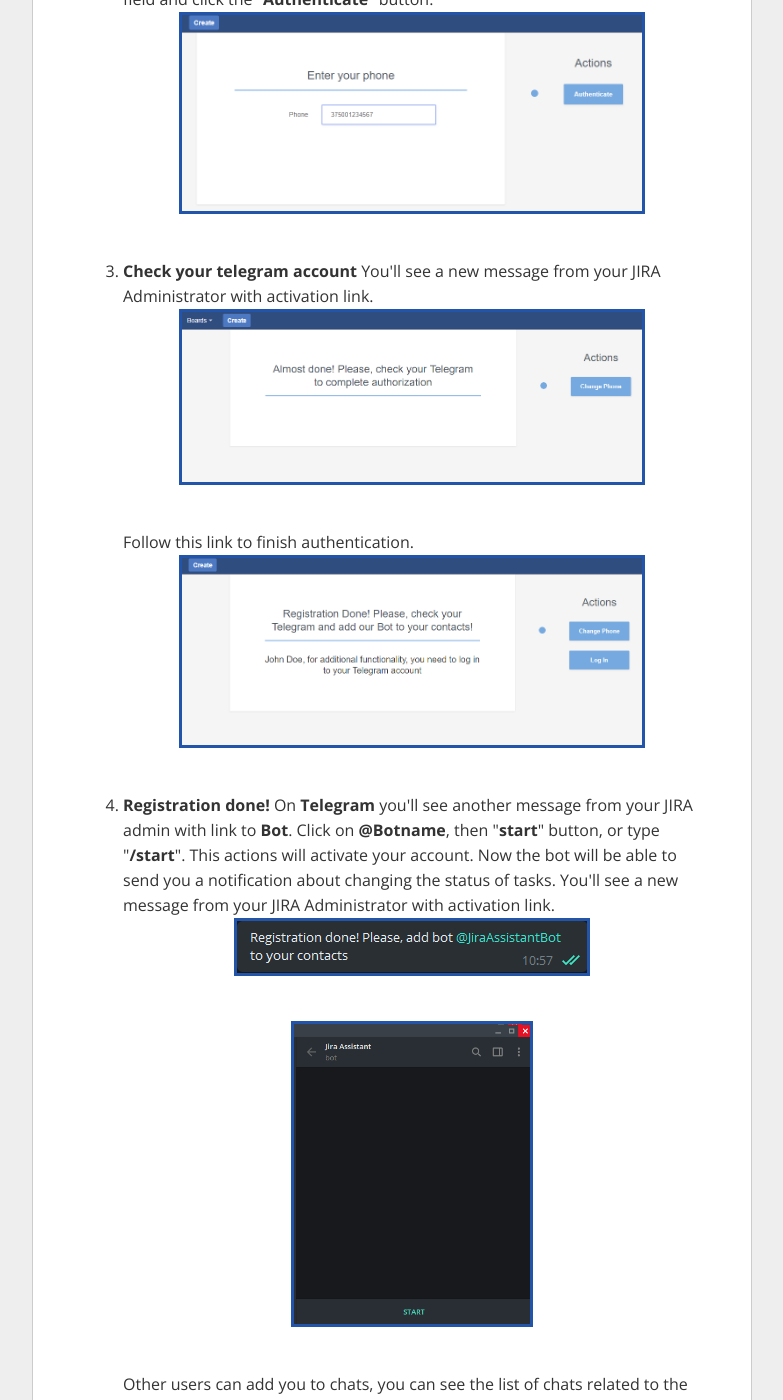
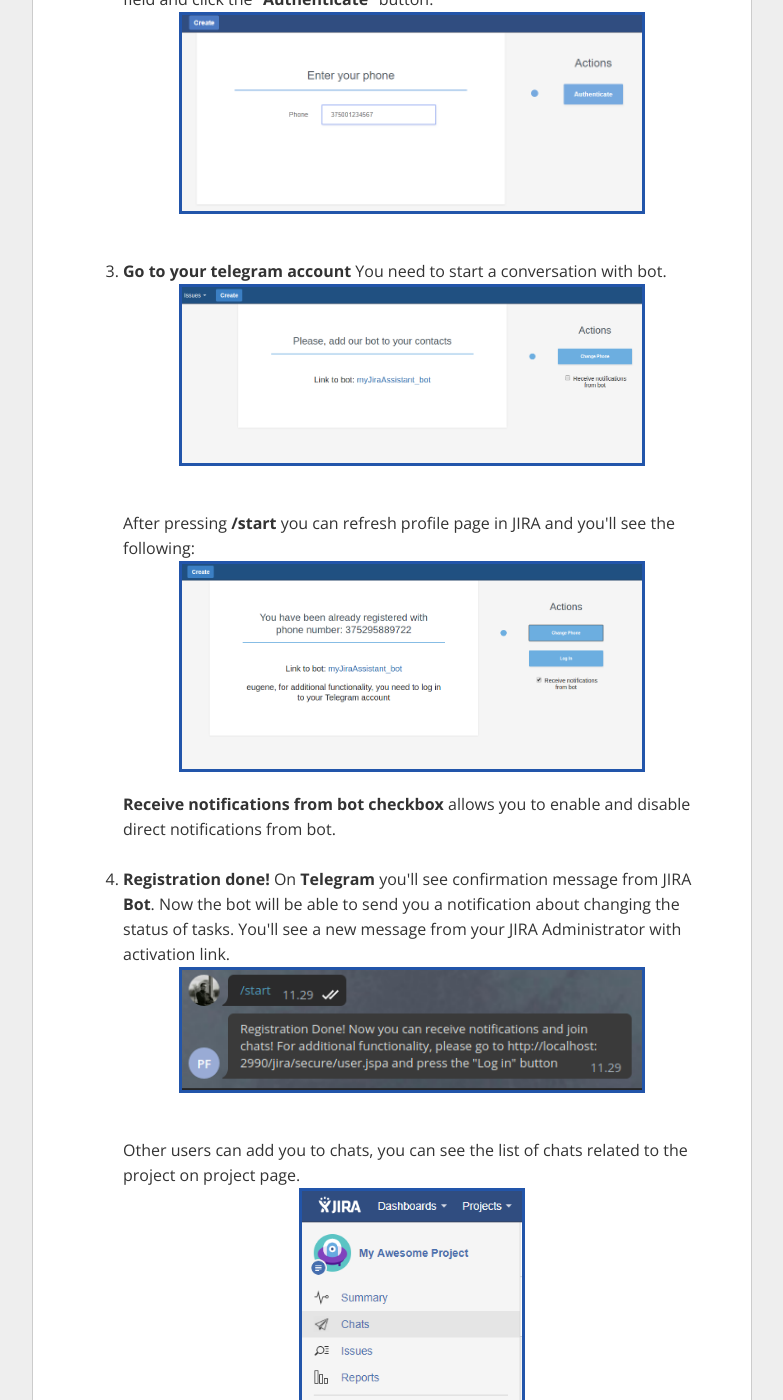
Before and after one commit to itransition-atlassian/itransition-atlassian.github.io, a Jekyll site: the page built from telegram/user-registration.html, in a window 1280 px wide and 1400 px high, scrolled down 903 px. Shown: the whole window, without its empty margins (248-1031 px from the left). Built offline with Jekyll 4.4.1, drawn with Linux system fonts in a browser that asks for light colours; nearby versions of some CDN libraries; some of the changed text lies outside the part shown.

Commit message:
update screenshots and documentation

```diff
--- a/_layouts/telegram-doc.html
+++ b/_layouts/telegram-doc.html
@@ -18,7 +18,7 @@
 
 <div class="container">
 
-    <header><h1><a href="/">Itransition LTD.</a></h1></header>
+    <header><h1><a href="/">Itransition Group</a></h1></header>
     <div class="navigation">
         <ul>
             <li><a href="/telegram/navigation.html"><span>Telegram Integration For Jira</span></a></li>
@@ -29,7 +29,7 @@
     </div>
 
     <footer>
-        <p>{{ site.time | date: '%Y' }}&nbsp;&nbsp;Itransition&nbsp;LTD.</p>
+        <p>{{ site.time | date: '%Y' }}&nbsp;&nbsp;Itransition&nbsp;Group</p>
     </footer>
 
 </div>
--- a/telegram/admin-guide.html
+++ b/telegram/admin-guide.html
@@ -41,6 +41,7 @@
         <br>
         Enter code from this message in the "<b>Code</b>" field. <b>Do not forward</b>
         this message or send this code by Telegram, otherwise it will be expired.
+        Also, if you enabled Two-Factor authentication in your Telegram account, you need to enter your password too.
         Press the "<b>Authenticate</b>" button.
         <br>
         <a href="#" onclick="return false;">
@@ -70,6 +71,10 @@
         <br>
         Press the "<b>Create bot</b>" button. If bot name and username are correct, you'll see page with telegram link
         to your bot.
+        Below you can see a set of checkboxes (Bot notifications options defaults), that allows you to set a default
+        value of <b>"Send notifications to this chat via bot"</b> checkbox in the create chat dialog.
+        <br>
+        <b>Receive notifications from bot</b> checkbox allows you to enable and disable direct notifications from bot.
         <br>
         <a href="#" onclick="return false;">
             <img onclick="makeFullScreen(this)" class="screenshot-small fullscreen"
--- a/telegram/bot-abilities.html
+++ b/telegram/bot-abilities.html
@@ -7,11 +7,10 @@
 Bot manages all chats created from Jira.
 <br>
 Bot checks recently added users, and,
-if they are registered in Telegram Integration, t
-hey can see this chat in the list in project menu.
+if they are registered in Telegram Integration, they can see this chat in the list in project menu.
 Otherwise bot posts in chat a warning message.
 <br>
-Bot sends notifications about changes in JIRA. Notification schema is the same as schema for emails.
+Bot can send notifications about changes in JIRA to you directly and to chats. Notification schema is the same as schema for emails.
 <br>
 List of events reported by the bot:
 <ul>
--- a/telegram/user-registration.html
+++ b/telegram/user-registration.html
@@ -34,8 +34,8 @@
         <br>
     </li>
     <li>
-        <b>Check your telegram account</b>
-        You'll see a new message from your JIRA Administrator with activation link.
+        <b>Go to your telegram account</b>
+        You need to start a conversation with bot.
         <br>
         <a href="#" onclick="return false;">
             <img onclick="makeFullScreen(this)" class="screenshot-small fullscreen"
@@ -43,20 +43,19 @@
                  src="../assets/img/screenshots/telegram/user-1-check-telegram.png"/>
         </a>
         <br>
-        Follow this link to finish authentication.
+        After pressing <b>/start</b> you can refresh profile page in JIRA and you'll see the following:
         <br>
         <a href="#" onclick="return false;">
             <img onclick="makeFullScreen(this)" class="screenshot-small fullscreen"
                  title="Click the image to open in full size"
                  src="../assets/img/screenshots/telegram/user-1-reg-succeed.png"/>
         </a>
+        <b>Receive notifications from bot checkbox</b> allows you to enable and disable direct notifications from bot.
+        <br>
         <br>
     </li>
     <li>
-        <b>Registration done!</b> On <b>Telegram</b> you'll see another message from your JIRA admin with link to
-        <b>Bot</b>.
-        Click on <b>@Botname</b>, then "<b>start</b>" button, or type "<b>/start</b>".
-        This actions will activate your account.
+        <b>Registration done!</b> On <b>Telegram</b> you'll see confirmation message from JIRA <b>Bot</b>.
         Now the bot will be able to send you a notification about changing the status of tasks.
         You'll see a new message from your JIRA Administrator with activation link.
         <br>
@@ -64,12 +63,6 @@
             <img onclick="makeFullScreen(this)" class="screenshot-small fullscreen"
                  title="Click the image to open in full size"
                  src="../assets/img/screenshots/telegram/user-1-add-bot-msg.png"/>
-        </a>
-        <br>
-        <a href="#" onclick="return false;">
-            <img onclick="makeFullScreen(this)" class="screenshot-small fullscreen"
-                 title="Click the image to open in full size"
-                 src="../assets/img/screenshots/telegram/user-1-bot-screen.png"/>
         </a>
         <br>
         Other users can add you to chats, you can see the list of chats related to the project on project page.
@@ -103,6 +96,7 @@
         </a>
         <br>
         Enter the code from this message in the "<b>Code</b>" field. <b>Do not forward</b> this message or send this code by Telegram, otherwise it will be expired.
+        Also, if you enabled Two-Factor authentication in your Telegram account, you need to enter your password too.
         Press the "<b>Check code</b>" button.
         <br>
         <a href="#" onclick="return false;">
```
Also changed, not shown: other parts of telegram/bot-abilities.html (+1 -0 lines), telegram/user-chats.html (+11 -3 lines), assets/img/screenshots/telegram/admin-bot-created.png, assets/img/screenshots/telegram/admin-send-code.png, assets/img/screenshots/telegram/user-1-add-bot-msg.png, assets/img/screenshots/telegram/user-1-check-telegram.png, assets/img/screenshots/telegram/user-1-code-page.png, assets/img/screenshots/telegram/user-1-login.png, assets/img/screenshots/telegram/user-1-reg-succeed.png, assets/img/screenshots/telegram/user-2-chat-section.png (renamed from assets/img/screenshots/telegram/user-2chat-section.png), assets/img/screenshots/telegram/user-2-chat-table.png, assets/img/screenshots/telegram/user-2-create-chat1.png, assets/img/screenshots/telegram/user-2-create-chat2.png, assets/img/screenshots/telegram/user-2-create-chat3.png, 1 more files.
